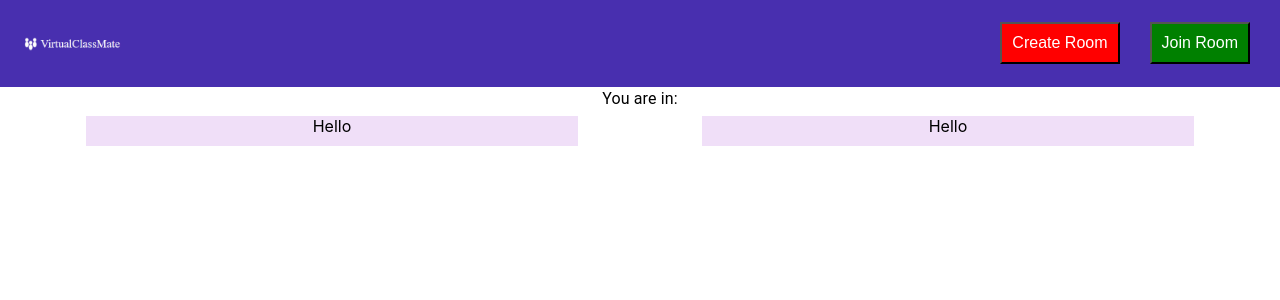
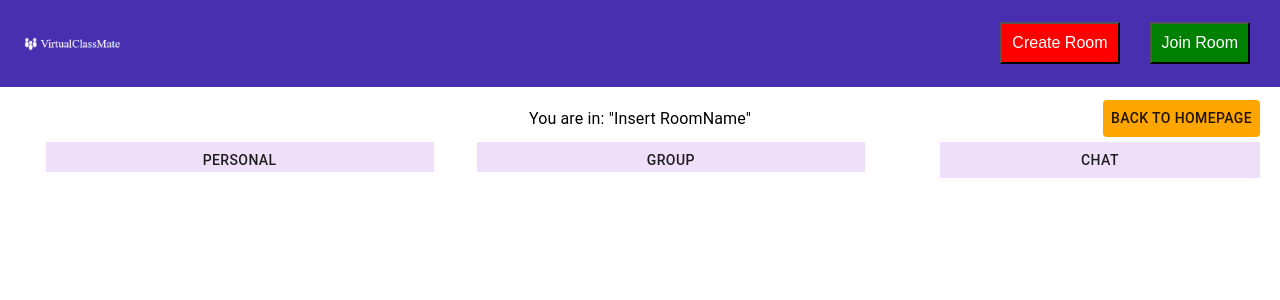
Before and after one commit to quacklinhui/VirtualClassMate, a React (Create React App) app in the folder frontend/: page /room in a window 1280 px wide. Shown: the top 300 px of the page. Built offline with nearby package versions, Linux system fonts and the light colour scheme.

Commit message:
Styled the roompage

```diff
--- a/frontend/src/MainRoomComponents/RoomPage.js
+++ b/frontend/src/MainRoomComponents/RoomPage.js
@@ -12,10 +12,18 @@ function RoomPage() {
         <NavBar />
       </div>
       <Container style={{alignItems:"center", alignContent:"center",textAlign: "center",}}>
-          <Typography> You are in:</Typography>
-          <div style ={{display: "flex",flexDirection: 'row',height: 30,paddingTop: 5}}>
-          <Container style={{width:"40%", backgroundColor: "#D8ABEC60"}}>Hello</Container>
-          <Container style={{width:"40%", backgroundColor: "#D8ABEC60"}}>Hello</Container>
+        <div style ={{display: "flex",flexDirection: 'row',height: 30,paddingTop: 20, justifyContent:"center"}}>
+            <Typography> You are in: "Insert RoomName"</Typography>
+            <Button style={{position:"absolute", right: 20,alignSelf: "flex-end", backgroundColor: "orange"}}>Back to HomePage</Button>
+          </div>
+          <div style ={{display: "flex",flexDirection: 'row',height: 30,paddingTop: 5, width: "70%"}}>
+            <Container style={{width:"45%", backgroundColor: "#D8ABEC60"}}>
+                <Button>Personal</Button>
+            </Container>
+            <Container style={{width:"45%", backgroundColor: "#D8ABEC60"}}><Button>Group</Button></Container>
+            <Container style={{width:"25%", backgroundColor: "#D8ABEC60", position: "absolute", right: 20}}>
+                <Button>Chat</Button>
+            </Container>
           </div>
 
       </Container>
```
